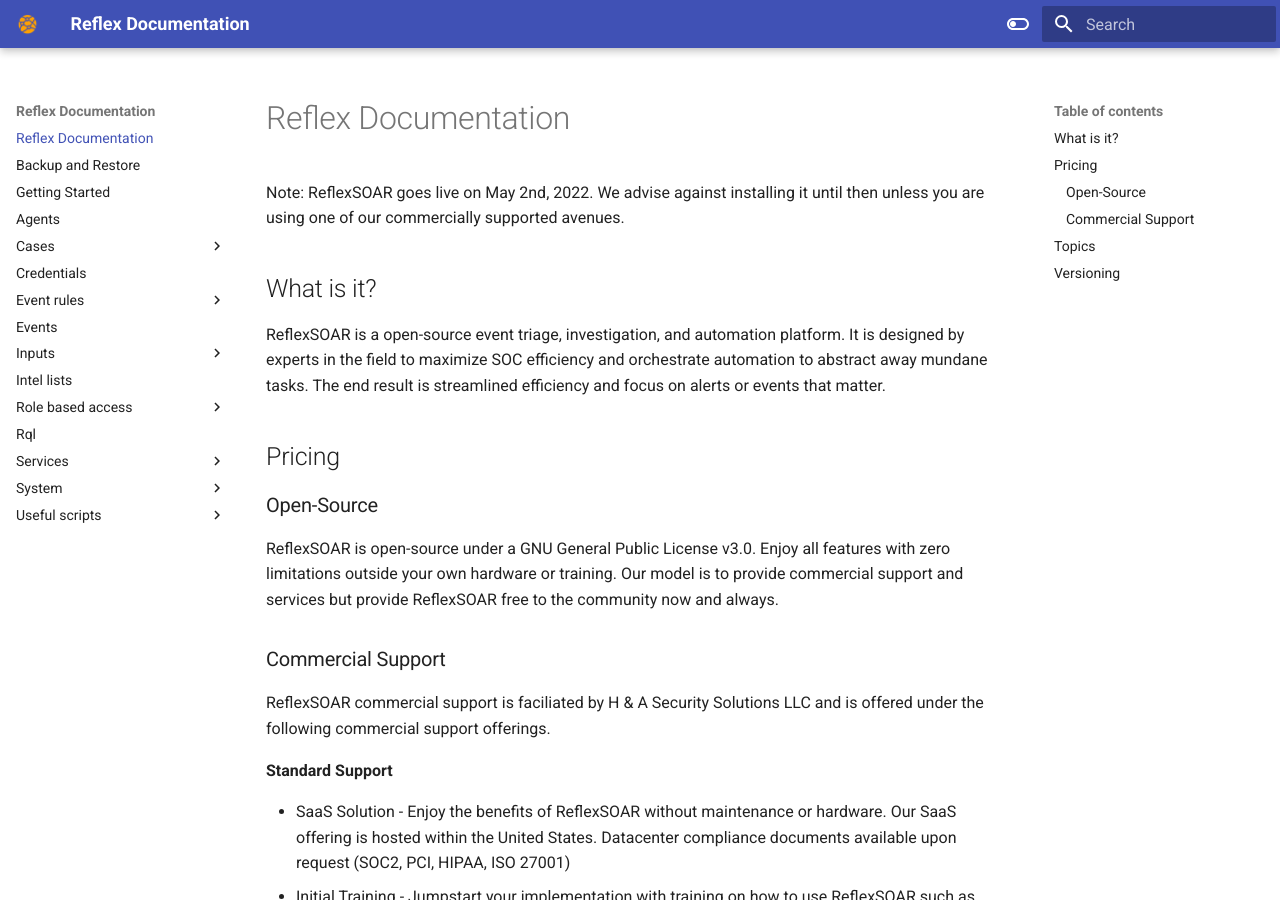
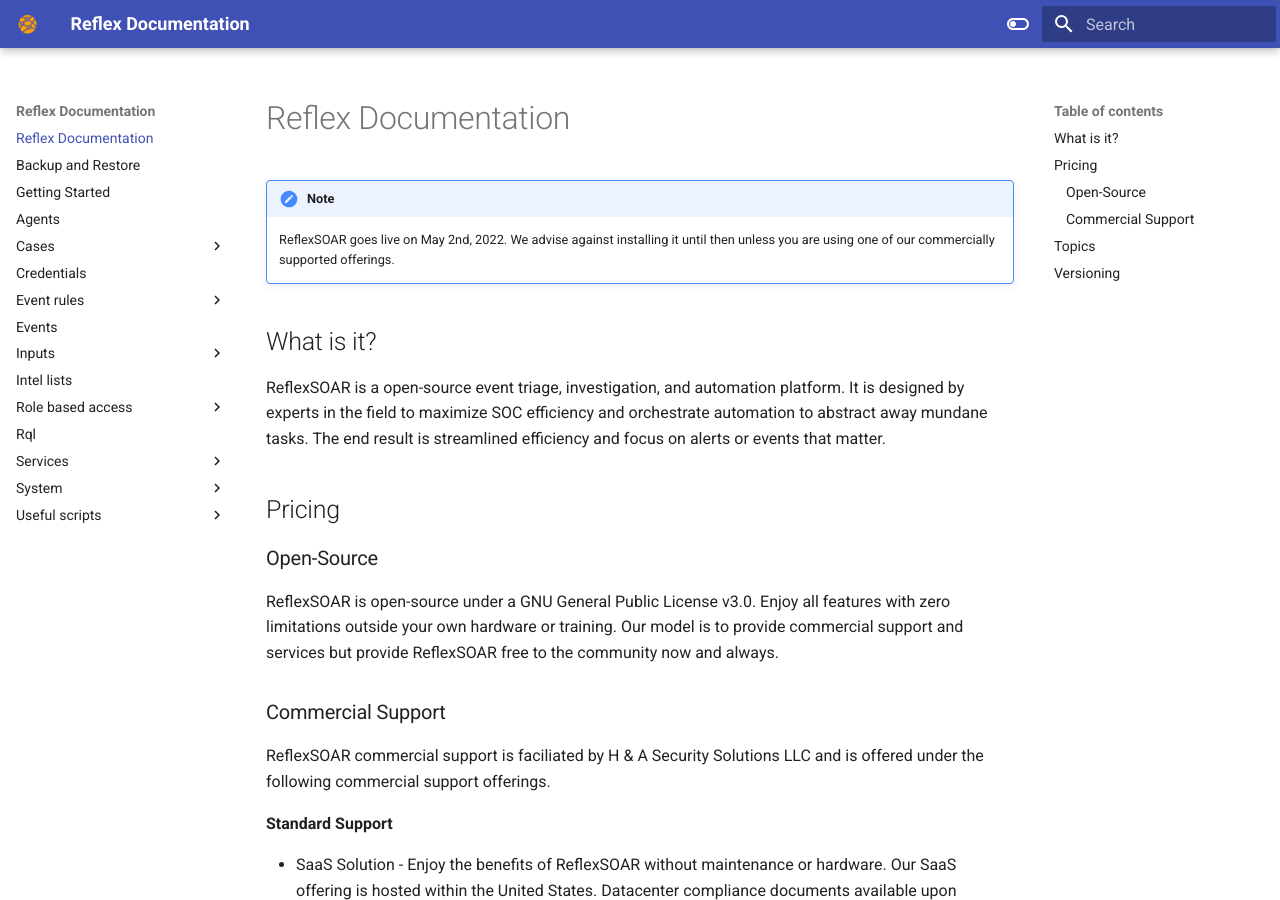
Before and after one commit to reflexsoar/reflex-docs, an MkDocs documentation site: the page built from docs/index.md, in a window 1280 px wide and 900 px high. Built offline with MkDocs 1.6.1 and Material for MkDocs 9.7.7, drawn with Linux system fonts in a browser that asks for light colours.

Commit message:
Update index.md

```diff
--- a/docs/index.md
+++ b/docs/index.md
@@ -1,6 +1,6 @@
 # Reflex Documentation
-Note:
-ReflexSOAR goes live on May 2nd, 2022. We advise against installing it until then unless you are using one of our commercially supported avenues.
+!!! note
+    ReflexSOAR goes live on May 2nd, 2022. We advise against installing it until then unless you are using one of our commercially supported offerings.
 ## What is it?
 ReflexSOAR is a open-source event triage, investigation, and automation platform. It is designed by experts in the field to maximize SOC efficiency and orchestrate automation to abstract away mundane tasks. The end result is streamlined efficiency and focus on alerts or events that matter.
 
```
